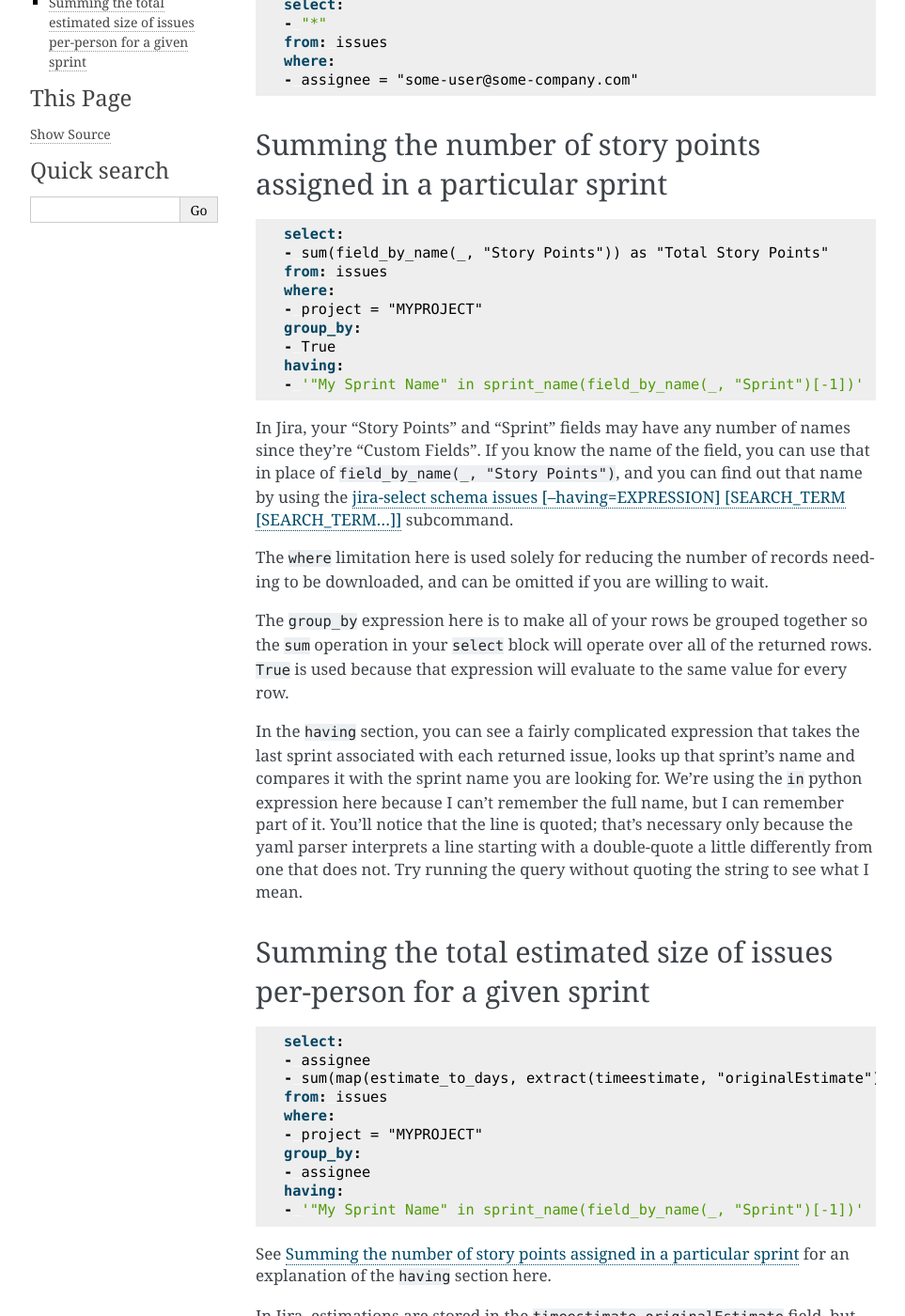
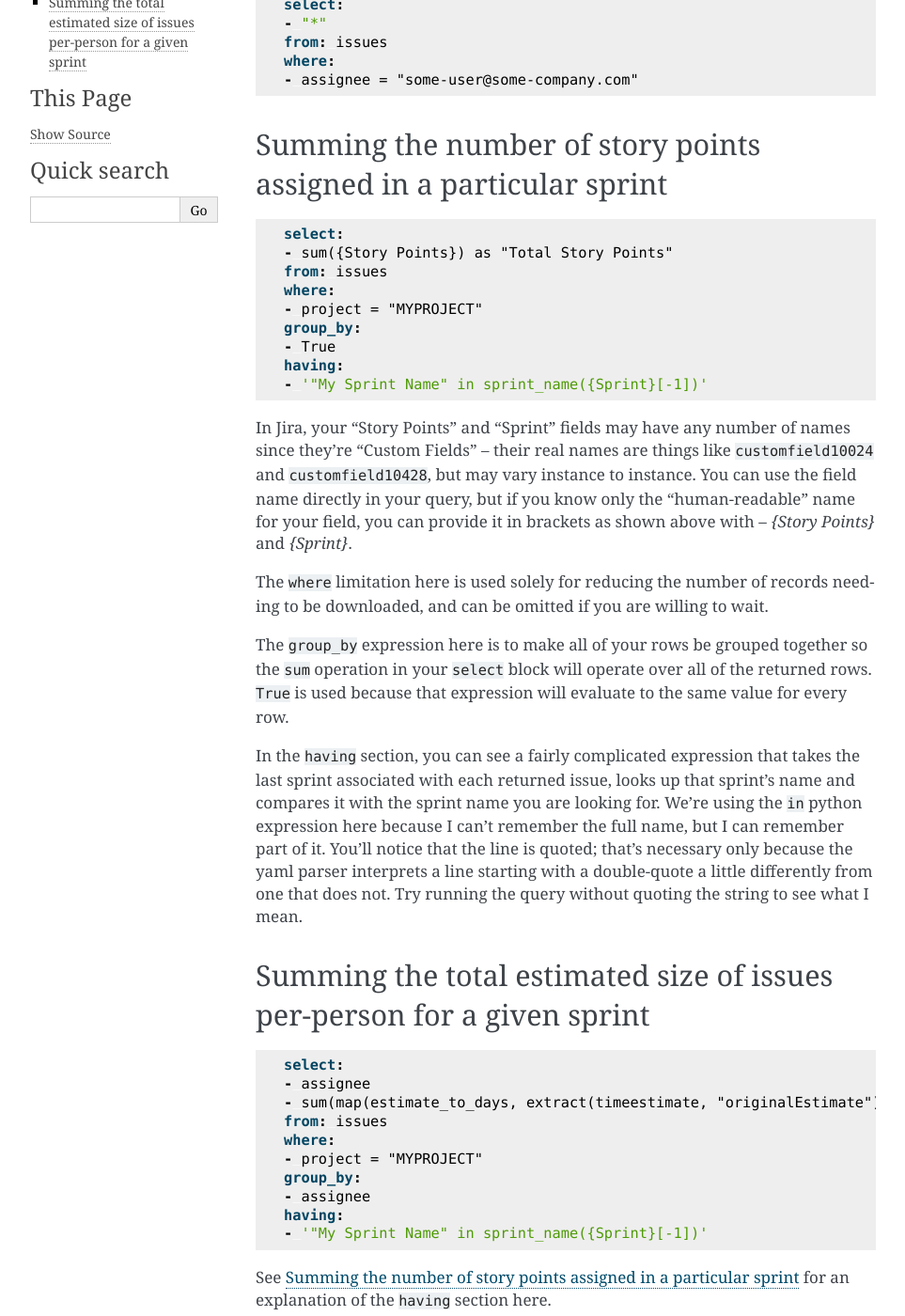
Before and after one commit to coddingtonbear/jira-select, a Sphinx documentation site: the page built from docs/examples.rst, in a window 1280 px wide and 1400 px high, scrolled down 228 px. Shown: the whole window at 94% size, without its empty margins (148-1111 px from the left). Built offline with Sphinx 7.4.7, drawn with Linux system fonts in a browser that asks for light colours.

Commit message:
[#5] Updating docs; automatically quote returned strings.

```diff
--- a/docs/examples.rst
+++ b/docs/examples.rst
@@ -19,20 +19,24 @@ Summing the number of story points assigned in a particular sprint
 .. code-block:: yaml
 
    select:
-   - sum(field_by_name(_, "Story Points")) as "Total Story Points"
+   - sum({Story Points}) as "Total Story Points"
    from: issues
    where:
    - project = "MYPROJECT"
    group_by:
    - True
    having:
-   - '"My Sprint Name" in sprint_name(field_by_name(_, "Sprint")[-1])'
+   - '"My Sprint Name" in sprint_name({Sprint}[-1])'
 
 In Jira, your "Story Points" and "Sprint" fields may have any number of names
-since they're "Custom Fields".
-If you know the name of the field, you can use that in place of
-``field_by_name(_, "Story Points")``,
-and you can find out that name by using the :ref:`schema subcommand` subcommand.
+since they're "Custom Fields"
+-- their real names are things like
+``customfield10024`` and ``customfield10428``,
+but may vary instance to instance.
+You can use the field name directly in your query,
+but if you know only the "human-readable" name
+for your field, you can provide it in brackets
+as shown above with -- `{Story Points}` and `{Sprint}`.
 
 The ``where`` limitation here is used solely for reducing the number of records needing to be downloaded,
 and can be omitted if you are willing to wait.
@@ -66,7 +70,7 @@ Summing the total estimated size of issues per-person for a given sprint
    group_by:
    - assignee
    having:
-   - '"My Sprint Name" in sprint_name(field_by_name(_, "Sprint")[-1])'
+   - '"My Sprint Name" in sprint_name({Sprint}[-1])'
 
 See :ref:`Summing the number of story points assigned in a particular sprint` for
 an explanation of the ``having`` section here.
```
Also changed, not shown: docs/functions.rst (+14 -0 lines), 3 other files.
